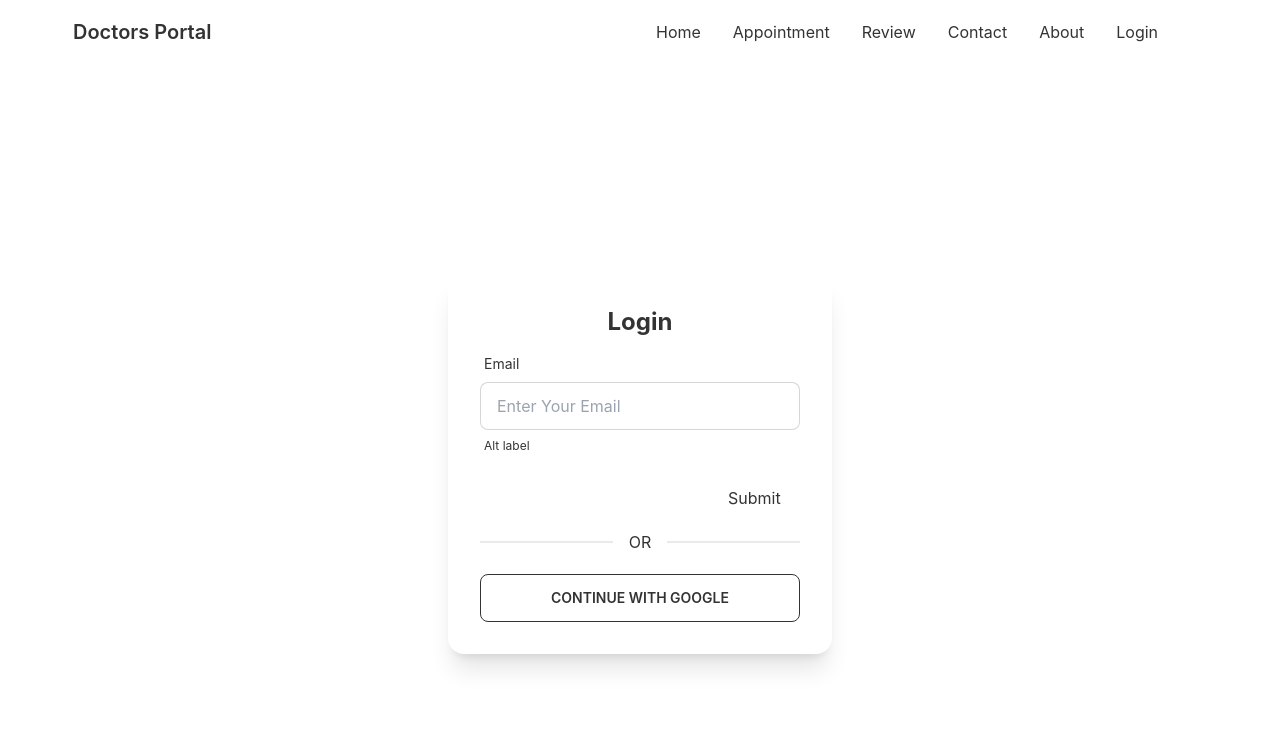
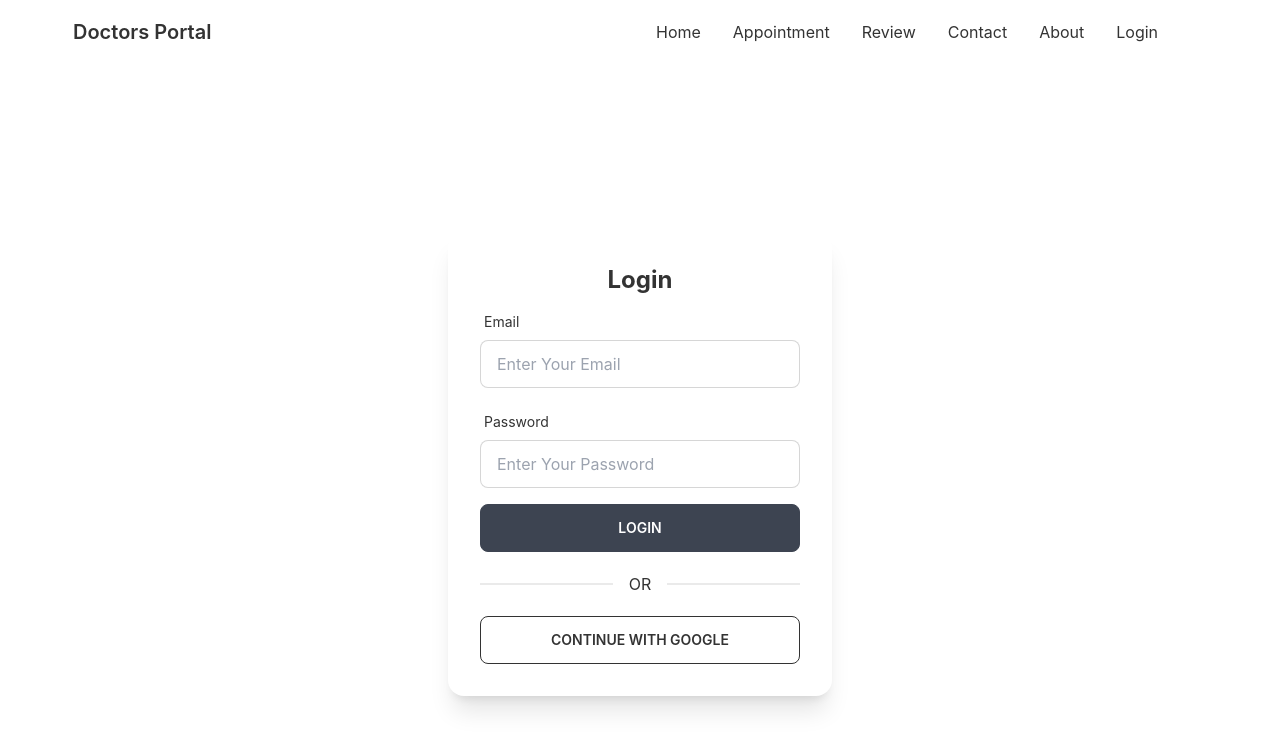
Before and after one commit to ShamimHosen75/Doctors-Portal-Client, a React (Create React App) app: page /login in a window 1280 px wide. Shown: the top 750 px of the page. Built offline with nearby package versions, Linux system fonts and the light colour scheme; no server answers.

Commit message:
login form added

```diff
--- a/src/Pages/Login/Login.js
+++ b/src/Pages/Login/Login.js
@@ -27,6 +27,7 @@ import auth from "../../firebase.init";
      <form onSubmit={handleSubmit(onSubmit)}>
 
      <div className="form-control w-full max-w-xs">
+       {/* Email Field  */}
         <label className="label">
           <span className="label-text">Email</span>
         </label>
@@ -35,35 +36,48 @@ import auth from "../../firebase.init";
             placeholder="Enter Your Email"
             className="input input-bordered w-full max-w-xs"
             {...register("email", {
+              required :{
+                value: true,
+                message: "Email is Require!"
+              },
               pattern: {
-                value: /[A-Za-z]{3}/,
-                message: 'error message'
+                value: /[a-z0-9]+@[a-z]+\.[a-z]{2,3}/,
+                message: 'Provide a valid email!'
               }
             })}
             />
         <label className="label">
-          <span className="label-text-alt">Alt label</span>
+        {errors.email?.type === 'required' && <p className="text-red-500" role="alert">{errors.email.message}</p>}
+        {errors.email?.type === 'pattern' && <p className="text-red-500" role="alert">{errors.email.message}</p>}
         </label>
-    </div>
+     </div>
+     {/* Password Field  */}
+     <div className="form-control w-full max-w-xs">
+        <label className="label">
+          <span className="label-text">Password</span>
+        </label>
+        <input
+            type="password"
+            placeholder="Enter Your Password"
+            className="input input-bordered w-full max-w-xs"
+            {...register("password", {
+              required :{
+                value: true,
+                message: "Password is Require!"
+              },
+              minLength: {
+                value: 6,
+                message: 'Must be 6 characters or longer!'
+              }
+            })}
+            />
+        <label className="label">
+        {errors.password?.type === 'required' && <p className="text-red-500" role="alert">{errors.password.message}</p>}
+        {errors.password?.type === 'minLength' && <p className="text-red-500" role="alert">{errors.password.message}</p>}
+        </label>
+     </div>
 
-
-
-
-        <input
-
-        aria-invalid={errors.firstName ? "true" : "false"}
-        />
-        {errors.firstName?.type === "required" && (
-        <p role="alert">First name is required</p>
-        )}
-
-        <input
-        {...register("mail", { required: "Email Address is required" })}
-        aria-invalid={errors.mail ? "true" : "false"}
-        />
-        {errors.mail && <p role="alert">{errors.mail?.message}</p>}
-
-        <input type="submit" />
+        <input className="btn w-full max-w-xs text-white" type="submit" value="Login" />
      </form>
      <div className="divider">OR</div>
       <button onClick={() => signInWithGoogle()}
```
